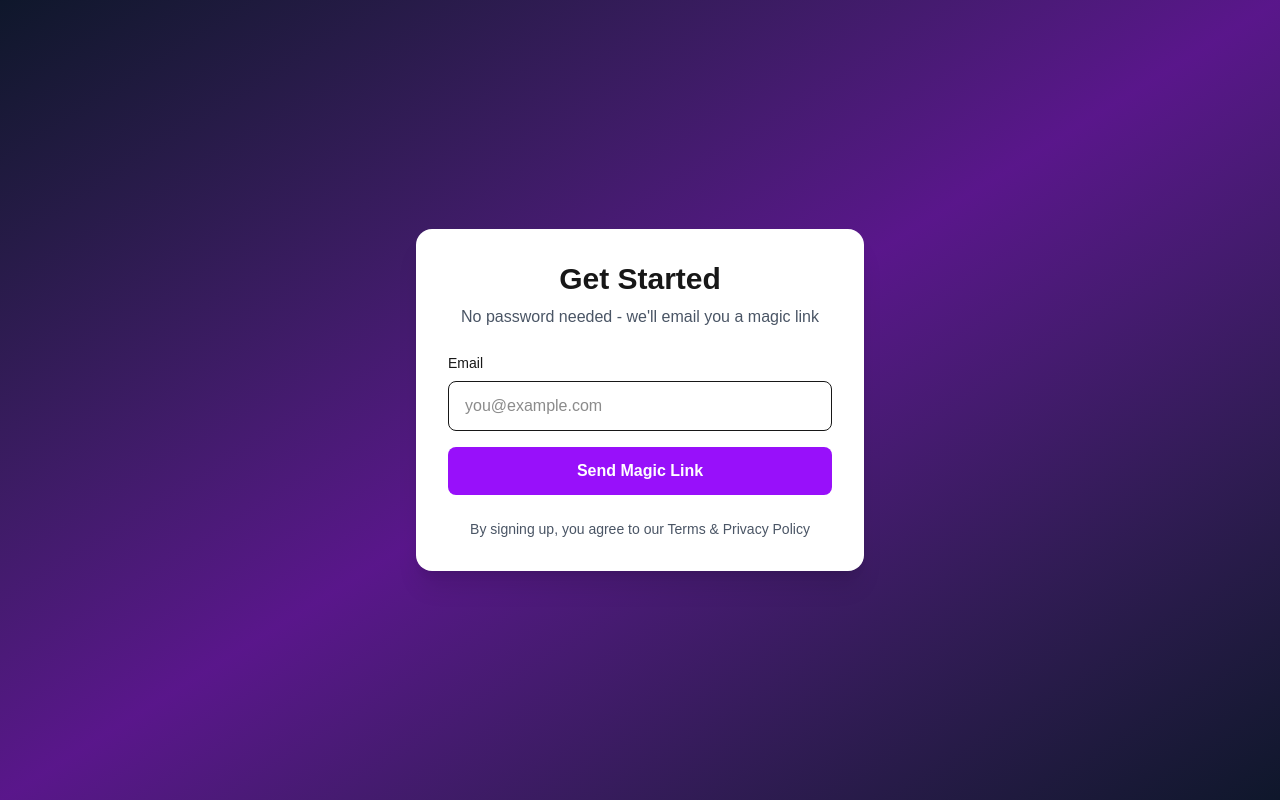
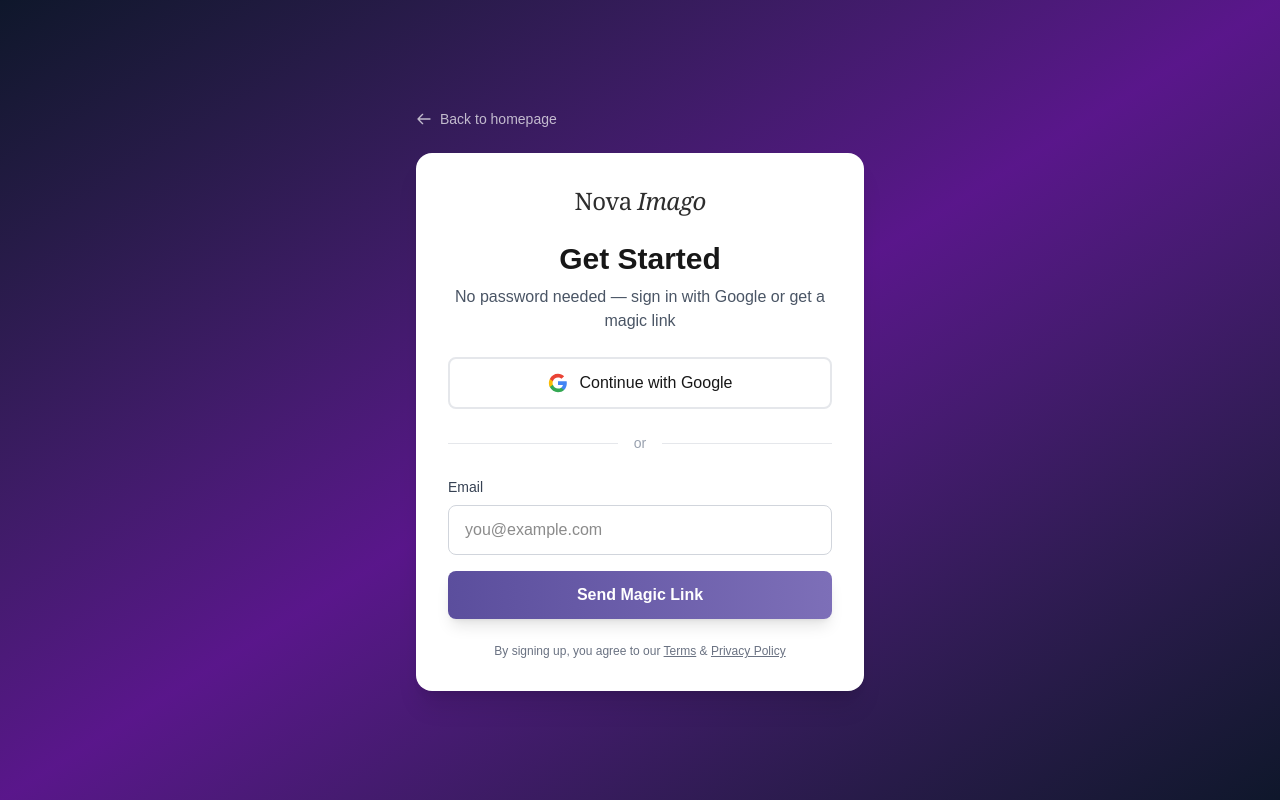
Before and after one commit to kingpapuche/automatic-octo-bassoon, a Next.js app: page /signup in a window 1280 px wide. Built offline with nearby package versions, Linux system fonts and the light colour scheme.

Commit message:
Pre-launch UX: signup Google login, photo compression, create smart skip

```diff
--- a/app/create/page.tsx
+++ b/app/create/page.tsx
@@ -73,6 +73,22 @@ export default function CreateOrderDetailsPage() {
           .single()
 
         if (userData) {
+          // ===========================================
+          // SMART SKIP — als karakteristieken al ingevuld
+          // tijdens /upload (stap 1), direct door naar styles
+          // ===========================================
+          const allFilled =
+            userData.gender &&
+            userData.ethnicity &&
+            userData.eye_color &&
+            (userData.is_bald || userData.hair_color)
+
+          if (allFilled) {
+            router.replace('/create/styles')
+            return
+          }
+
+          // Fallback: toon UI als sommige velden nog ontbreken
           setUserId(userData.id)
           setUserCredits(userData.credits || 0)
           if (userData.gender) setGender(userData.gender)
--- a/app/signup/page.tsx
+++ b/app/signup/page.tsx
@@ -1,71 +1,162 @@
 'use client'
 
 import { useState } from 'react'
+import Link from 'next/link'
 import { useAuth } from '@/lib/auth-context'
-import Link from 'next/link'
 
 export default function SignupPage() {
   const [email, setEmail] = useState('')
   const [error, setError] = useState('')
-  const [success, setSuccess] = useState(false)
   const [loading, setLoading] = useState(false)
-  const { signInWithMagicLink } = useAuth()
+  const [magicLinkSent, setMagicLinkSent] = useState(false)
+  const { signInWithEmail: signInWithMagicLink, signInWithGoogle } = useAuth()
 
-  const handleSubmit = async (e: React.FormEvent) => {
+  const handleMagicLink = async (e: React.FormEvent) => {
     e.preventDefault()
     setError('')
     setLoading(true)
 
     try {
       await signInWithMagicLink(email)
-      setSuccess(true)
-    } catch (err: any) {
-      setError(err.message || 'Failed to send magic link')
+      setMagicLinkSent(true)
+    } catch (err: unknown) {
+      const errorMessage = err instanceof Error ? err.message : 'Failed to send magic link'
+      setError(errorMessage)
     } finally {
       setLoading(false)
     }
   }
 
-  if (success) {
+  const handleGoogleSignIn = async () => {
+    setError('')
+    setLoading(true)
+
+    try {
+      await signInWithGoogle()
+    } catch (err: unknown) {
+      const errorMessage = err instanceof Error ? err.message : 'Failed to sign in with Google'
+      setError(errorMessage)
+      setLoading(false)
+    }
+  }
+
+  // ===========================================
+  // SUCCESS STATE — magic link verstuurd
+  // ===========================================
+  if (magicLinkSent) {
     return (
-      <div className="min-h-screen flex items-center justify-center bg-gradient-to-br from-slate-900 via-purple-900 to-slate-900">
-        <div className="bg-white p-8 rounded-2xl shadow-xl w-full max-w-md text-center">
-          <div className="text-6xl mb-4">📧</div>
-          <h1 className="text-2xl font-bold mb-4">Check Your Email!</h1>
-          <p className="text-gray-600 mb-6">
-            We sent a magic link to <strong>{email}</strong>
+      <div className="min-h-screen flex items-center justify-center bg-gradient-to-br from-slate-900 via-purple-900 to-slate-900 px-4 py-8">
+        <div className="w-full max-w-md">
+
+          {/* Terug naar homepage */}
+          <Link
+            href="/"
+            className="inline-flex items-center gap-2 text-white/70 hover:text-white mb-6 transition text-sm font-medium"
+          >
+            <svg className="w-4 h-4" fill="none" stroke="currentColor" viewBox="0 0 24 24">
+              <path strokeLinecap="round" strokeLinejoin="round" strokeWidth={2} d="M10 19l-7-7m0 0l7-7m-7 7h18" />
+            </svg>
+            Back to homepage
+          </Link>
+
+          <div className="bg-white p-8 rounded-2xl shadow-xl text-center">
+            <div className="w-16 h-16 bg-gradient-to-br from-[#5B4E9D] to-[#7D6FB8] rounded-full flex items-center justify-center mx-auto mb-6">
+              <svg className="w-8 h-8 text-white" fill="none" stroke="currentColor" viewBox="0 0 24 24">
+                <path strokeLinecap="round" strokeLinejoin="round" strokeWidth={2} d="M3 8l7.89 5.26a2 2 0 002.22 0L21 8M5 19h14a2 2 0 002-2V7a2 2 0 00-2-2H5a2 2 0 00-2 2v10a2 2 0 002 2z" />
+              </svg>
+            </div>
+
+            <h1 className="text-2xl font-bold mb-2">Check your email</h1>
+            <p className="text-gray-600 mb-2">
+              We&apos;ve sent a magic link to <span className="font-semibold">{email}</span>
             </p>
-          <p className="text-sm text-gray-500">
-            Click the link in the email to sign in. You can close this page.
+            <p className="text-gray-500 text-sm mb-6">
+              The link arrives within 1 minute. Tip: also check your spam folder.
             </p>
+
+            <button
+              onClick={() => setMagicLinkSent(false)}
+              className="flex items-center gap-2 text-[#5B4E9D] font-semibold hover:text-[#483A7C] mx-auto"
+            >
+              <svg className="w-4 h-4" fill="none" stroke="currentColor" viewBox="0 0 24 24">
+                <path strokeLinecap="round" strokeLinejoin="round" strokeWidth={2} d="M10 19l-7-7m0 0l7-7m-7 7h18" />
+              </svg>
+              Use a different email
+            </button>
+          </div>
         </div>
       </div>
     )
   }
 
+  // ===========================================
+  // MAIN GET STARTED FORM
+  // ===========================================
   return (
-    <div className="min-h-screen flex items-center justify-center bg-gradient-to-br from-slate-900 via-purple-900 to-slate-900">
-      <div className="bg-white p-8 rounded-2xl shadow-xl w-full max-w-md">
-        <h1 className="text-3xl font-bold mb-2 text-center">Get Started</h1>
+    <div className="min-h-screen flex items-center justify-center bg-gradient-to-br from-slate-900 via-purple-900 to-slate-900 px-4 py-8">
+      <div className="w-full max-w-md">
+
+        {/* Terug naar homepage */}
+        <Link
+          href="/"
+          className="inline-flex items-center gap-2 text-white/70 hover:text-white mb-6 transition text-sm font-medium"
+        >
+          <svg className="w-4 h-4" fill="none" stroke="currentColor" viewBox="0 0 24 24">
+            <path strokeLinecap="round" strokeLinejoin="round" strokeWidth={2} d="M10 19l-7-7m0 0l7-7m-7 7h18" />
+          </svg>
+          Back to homepage
+        </Link>
+
+        <div className="bg-white p-8 rounded-2xl shadow-xl">
+
+          {/* Logo */}
+          <div className="flex items-center justify-center mb-6">
+            <span className="font-serif text-2xl text-[#2D2D2D] tracking-tight">Nova <em>Imago</em></span>
+          </div>
+
+          <h1 className="text-3xl font-bold text-center mb-2">Get Started</h1>
           <p className="text-gray-600 text-center mb-6">
-          No password needed - we'll email you a magic link
+            No password needed — sign in with Google or get a magic link
           </p>
 
           {error && (
-          <div className="bg-red-50 text-red-600 p-3 rounded-lg mb-4">
+            <div className="bg-red-50 text-red-600 p-3 rounded-lg mb-4 text-sm">
               {error}
             </div>
           )}
 
-        <form onSubmit={handleSubmit} className="space-y-4">
+          {/* Google Sign In */}
+          <button
+            onClick={handleGoogleSignIn}
+            disabled={loading}
+            className="w-full flex items-center justify-center gap-3 bg-white border-2 border-gray-200 hover:border-gray-300 hover:bg-gray-50 py-3 rounded-lg font-medium transition disabled:opacity-50 mb-4"
+          >
+            <svg className="w-5 h-5" viewBox="0 0 24 24">
+              <path fill="#4285F4" d="M22.56 12.25c0-.78-.07-1.53-.2-2.25H12v4.26h5.92c-.26 1.37-1.04 2.53-2.21 3.31v2.77h3.57c2.08-1.92 3.28-4.74 3.28-8.09z"/>
+              <path fill="#34A853" d="M12 23c2.97 0 5.46-.98 7.28-2.66l-3.57-2.77c-.98.66-2.23 1.06-3.71 1.06-2.86 0-5.29-1.93-6.16-4.53H2.18v2.84C3.99 20.53 7.7 23 12 23z"/>
+              <path fill="#FBBC05" d="M5.84 14.09c-.22-.66-.35-1.36-.35-2.09s.13-1.43.35-2.09V7.07H2.18C1.43 8.55 1 10.22 1 12s.43 3.45 1.18 4.93l2.85-2.22.81-.62z"/>
+              <path fill="#EA4335" d="M12 5.38c1.62 0 3.06.56 4.21 1.64l3.15-3.15C17.45 2.09 14.97 1 12 1 7.7 1 3.99 3.47 2.18 7.07l3.66 2.84c.87-2.6 3.3-4.53 6.16-4.53z"/>
+            </svg>
+            Continue with Google
+          </button>
+
+          {/* Divider */}
+          <div className="flex items-center gap-4 my-6">
+            <div className="flex-1 h-px bg-gray-200"></div>
+            <span className="text-gray-400 text-sm">or</span>
+            <div className="flex-1 h-px bg-gray-200"></div>
+          </div>
+
+          {/* Magic Link Form */}
+          <form onSubmit={handleMagicLink} className="space-y-4">
             <div>
-            <label className="block text-sm font-medium mb-2">Email</label>
+              <label className="block text-sm font-medium text-gray-700 mb-2">Email</label>
               <input
                 type="email"
                 value={email}
                 onChange={(e) => setEmail(e.target.value)}
                 placeholder="you@example.com"
-              className="w-full px-4 py-3 border rounded-lg focus:ring-2 focus:ring-purple-600"
+                className="w-full px-4 py-3 border border-gray-300 rounded-lg focus:ring-2 focus:ring-[#5B4E9D] focus:border-transparent outline-none transition"
                 required
               />
             </div>
@@ -73,15 +164,20 @@ export default function SignupPage() {
             <button
               type="submit"
               disabled={loading}
-            className="w-full bg-purple-600 hover:bg-purple-700 text-white py-3 rounded-lg font-semibold disabled:opacity-50"
+              className="w-full bg-gradient-to-r from-[#5B4E9D] to-[#7D6FB8] hover:from-[#483A7C] hover:to-[#5B4E9D] text-white py-3 rounded-lg font-semibold disabled:opacity-50 transition shadow-lg"
             >
               {loading ? 'Sending...' : 'Send Magic Link'}
             </button>
           </form>
 
-        <p className="mt-6 text-center text-sm text-gray-600">
-          By signing up, you agree to our Terms & Privacy Policy
+          {/* Footer */}
+          <p className="text-center text-gray-500 text-xs mt-6">
+            By signing up, you agree to our{' '}
+            <Link href="/terms" className="underline hover:text-[#5B4E9D]">Terms</Link>
+            {' '}&{' '}
+            <Link href="/privacy" className="underline hover:text-[#5B4E9D]">Privacy Policy</Link>
           </p>
+        </div>
       </div>
     </div>
   )
--- a/package.json
+++ b/package.json
@@ -13,6 +13,7 @@
     "@supabase/auth-helpers-nextjs": "^0.15.0",
     "@supabase/ssr": "^0.9.0",
     "@supabase/supabase-js": "^2.90.1",
+    "browser-image-compression": "^2.0.2",
     "jszip": "^3.10.1",
     "libsodium-wrappers": "^0.8.4",
     "lucide-react": "^0.562.0",
```
Also changed, not shown: app/upload/page.tsx (+104 -26 lines), 1 other file (tests, documents, lock files or other folders). Lines whose indentation alone changed are shown as unchanged.
